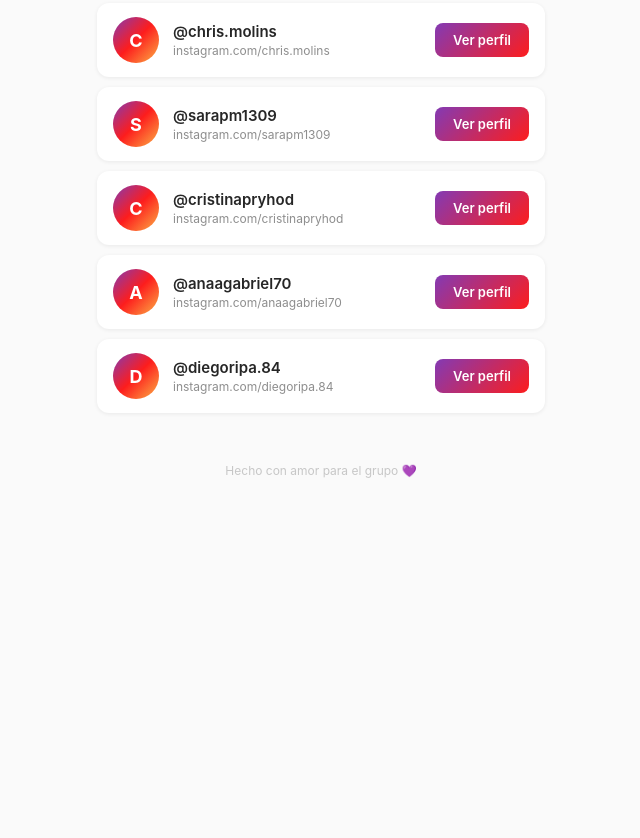
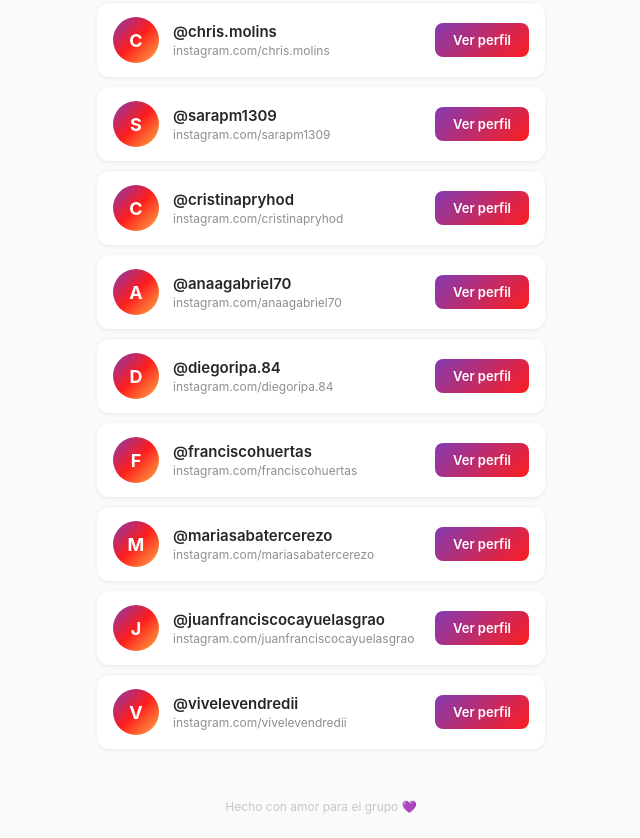
Before and after one commit to soldiersnake/Divas-moderChoir, a plain HTML site: page index.html in a window 1280 px wide. Shown: the part 1781-2619 px from the top of the page, without its empty margins (319-959 px from the left). Before the commit the page ends 2283 px from the top, so only its background shows below. Drawn offline with Linux system fonts and the light colour scheme.

Commit message:
nuevos perfiles

```diff
--- a/index.html
+++ b/index.html
@@ -146,6 +146,10 @@
       "cristinapryhod",
       "anaagabriel70",
       "diegoripa.84",
+      "franciscohuertas",
+      "mariasabatercerezo",
+      "juanfranciscocayuelasgrao",
+      "vivelevendredii",
     ];
 
     USERS.forEach(u => {
```
